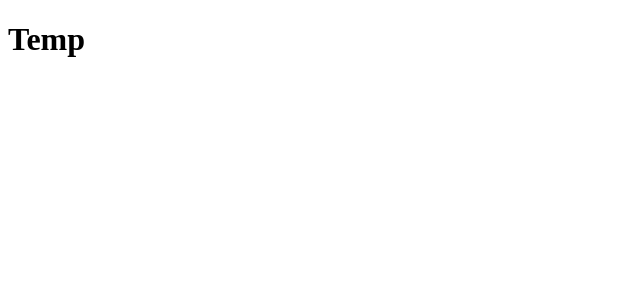
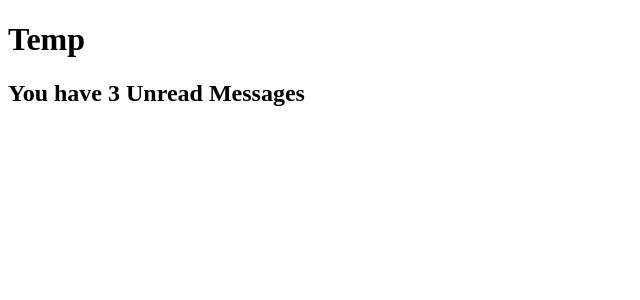
Before and after one commit to vishwas-c/React-practice, a React (Create React App) app: page / in a window 1280 px wide. Shown: the top 300 px of the page, without its empty margins (0-640 px from the left). Built offline with nearby package versions, Linux system fonts and the light colour scheme.

Commit message:
& operator Practice Conditonal rendering

```diff
--- a/src/components/ConditionalApp.js
+++ b/src/components/ConditionalApp.js
@@ -5,7 +5,8 @@ class ConditionalApp extends Component {
   constructor() {
     super()
     this.state = {
-       isLoading: true
+       isLoading: true,
+       unreadMsg: ['a','b','c']
     }
   }
   componentDidMount(){
@@ -19,6 +20,8 @@ class ConditionalApp extends Component {
     return (
       <div>
         {this.state.isLoading ? <h1>Loading...</h1>: <Conditional /> }
+        {/* && checks first if true then displays 2nd by default */}
+        {this.state.unreadMsg.length > 0 && <h2>You have {this.state.unreadMsg.length} Unread Messages</h2>}
       </div>
     )
   }
```
